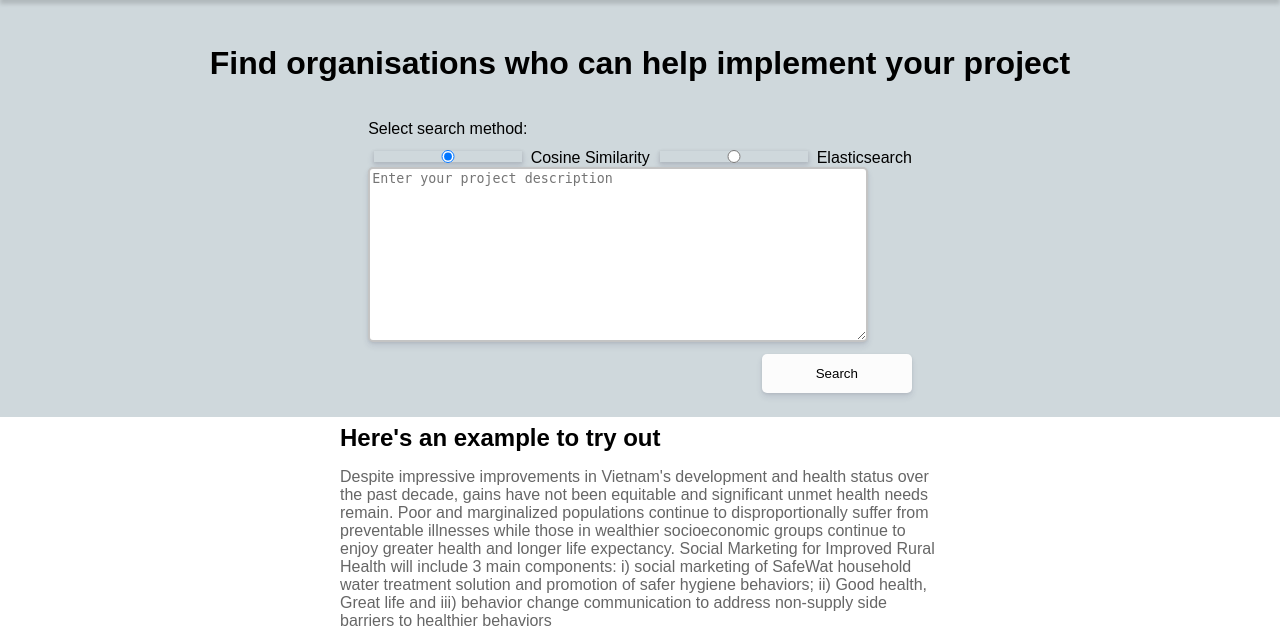
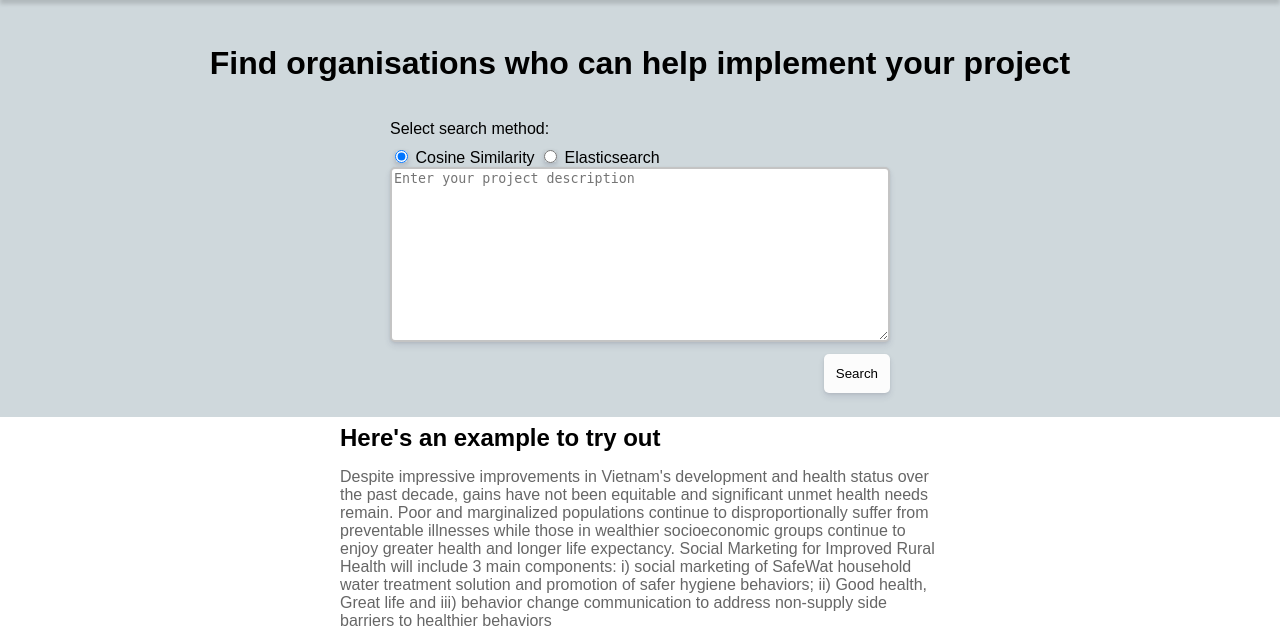
Before and after one commit to datasciencecampus/iati-partner-search, a Flask app: page / in a window 1280 px wide. Shown: the part 60-693 px from the top of the page. Run offline with Flask 2, Linux system fonts and the light colour scheme; parts of the project's set-up code (start-up, migrations or seed data) failed here and were passed over.

Commit message:
Remove fixed width from radio button inputs

```diff
--- a/app/static/style.css
+++ b/app/static/style.css
@@ -80,7 +80,6 @@ input {
     0px 1px 3px rgba(0, 0, 0, 0.08);
   border-radius: 5px;
   border: none;
-  width: 150px;
   padding: 12px;
   margin-top: 12px;
 }
```
